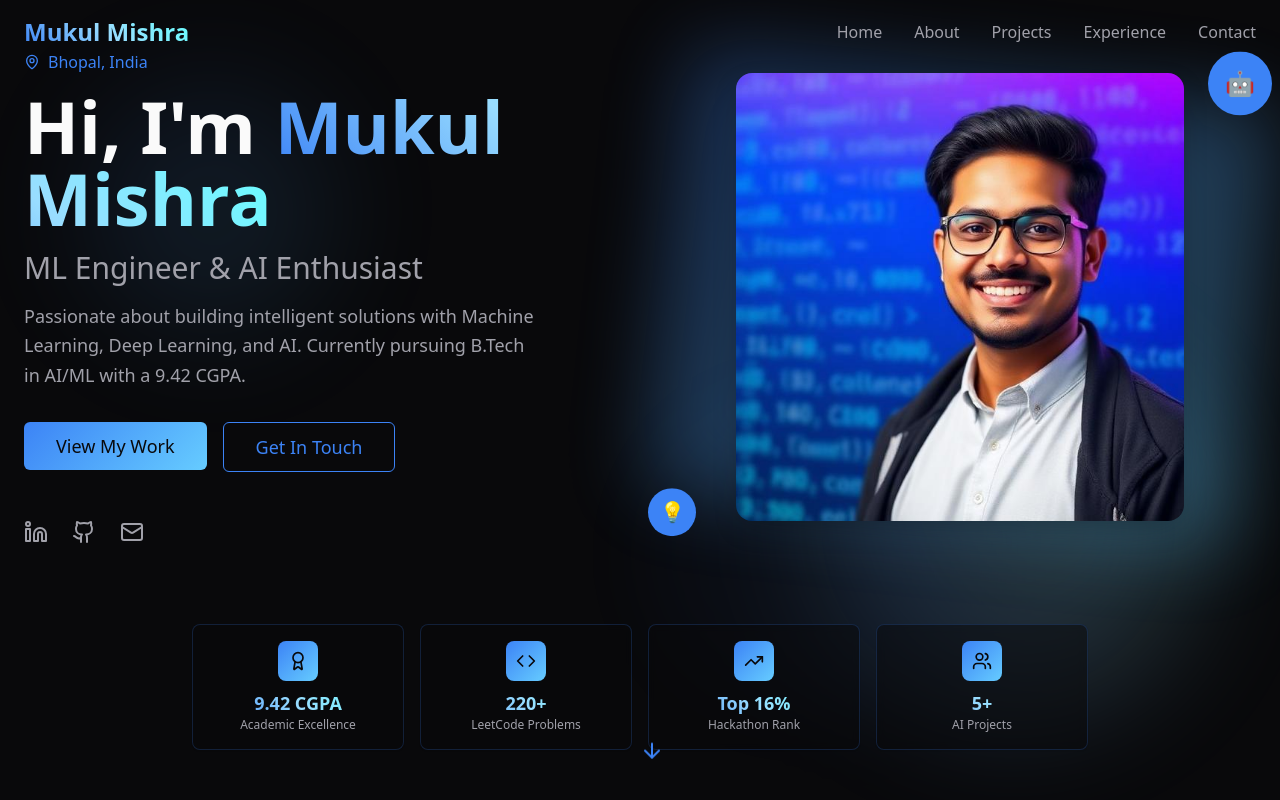
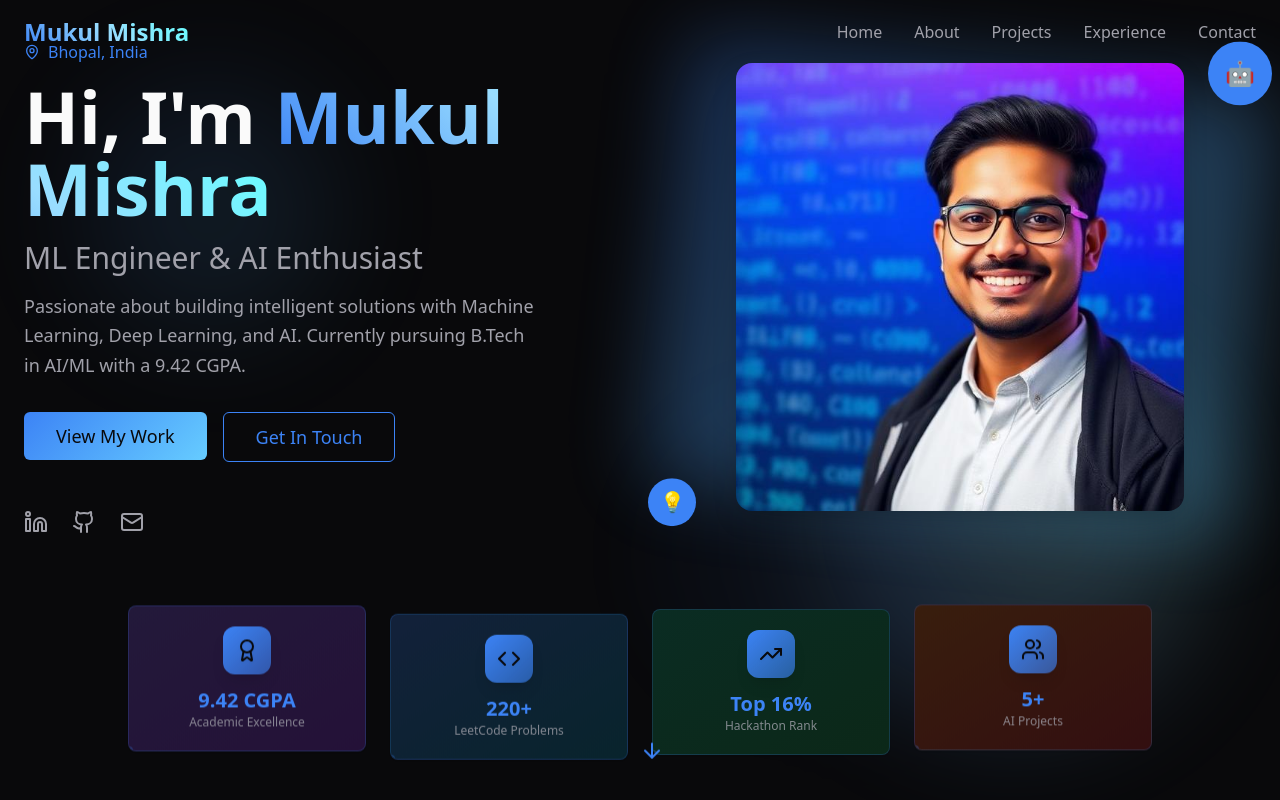
Before and after one commit to Mishra123456/bhopal-blue-showcase, a React (Vite) app: page / in a window 1280 px wide. Shown: the top 800 px of the page. Built offline with nearby package versions, Linux system fonts and the light colour scheme.

Commit message:
Improve movement and gradients
Enhanced the portfolio's visual appeal by refining animations for smoother movement and updating gradients for a more dynamic look.

```diff
--- a/src/components/Hero.tsx
+++ b/src/components/Hero.tsx
@@ -104,25 +104,45 @@ const Hero = () => {
         </div>
 
         {/* Animated Feature Cards */}
-        <div className="mt-20 grid grid-cols-2 md:grid-cols-4 gap-4 max-w-4xl mx-auto">
+        <div className="mt-20 grid grid-cols-2 md:grid-cols-4 gap-6 max-w-5xl mx-auto">
           {[
-            { icon: Award, label: "9.42 CGPA", sublabel: "Academic Excellence", delay: "0ms" },
-            { icon: Code, label: "220+", sublabel: "LeetCode Problems", delay: "200ms" },
-            { icon: TrendingUp, label: "Top 16%", sublabel: "Hackathon Rank", delay: "400ms" },
-            { icon: Users, label: "5+", sublabel: "AI Projects", delay: "600ms" }
+            { icon: Award, label: "9.42 CGPA", sublabel: "Academic Excellence", delay: "0ms", gradient: "from-violet-500/20 to-purple-600/20" },
+            { icon: Code, label: "220+", sublabel: "LeetCode Problems", delay: "200ms", gradient: "from-blue-500/20 to-cyan-600/20" },
+            { icon: TrendingUp, label: "Top 16%", sublabel: "Hackathon Rank", delay: "400ms", gradient: "from-emerald-500/20 to-green-600/20" },
+            { icon: Users, label: "5+", sublabel: "AI Projects", delay: "600ms", gradient: "from-orange-500/20 to-red-600/20" }
           ].map((item, index) => (
             <Card
               key={index}
-              className="group hover:scale-105 transition-all duration-500 border-primary/20 hover:border-primary/40 hover:shadow-glow bg-card/50 backdrop-blur-sm"
-              style={{ animationDelay: item.delay }}
+              className={`group relative overflow-hidden hover:scale-110 hover:-translate-y-2 transition-all duration-700 ease-out border-primary/20 hover:border-primary/60 hover:shadow-glow bg-gradient-to-br ${item.gradient} backdrop-blur-sm animate-fade-in float`}
+              style={{
+                animationDelay: item.delay,
+                animationDuration: `${3000 + index * 500}ms`,
+                transform: `rotate(${Math.sin(index) * 2}deg)`
+              }}
             >
-              <CardContent className="p-4 text-center">
-                <div className="w-10 h-10 bg-gradient-primary rounded-lg mx-auto mb-2 flex items-center justify-center group-hover:scale-110 transition-transform duration-300">
-                  <item.icon className="w-5 h-5 text-primary-foreground" />
+              {/* Animated background gradient */}
+              <div className="absolute inset-0 bg-gradient-to-br from-primary/5 via-transparent to-accent/5 opacity-0 group-hover:opacity-100 transition-opacity duration-500"></div>
+
+              {/* Floating particles effect */}
+              <div className="absolute inset-0 overflow-hidden">
+                <div className="absolute -top-2 -right-2 w-4 h-4 bg-primary/30 rounded-full animate-ping"></div>
+                <div className="absolute -bottom-1 -left-1 w-2 h-2 bg-accent/40 rounded-full animate-pulse delay-300"></div>
+              </div>
+
+              <CardContent className="relative p-5 text-center">
+                <div className="w-12 h-12 bg-gradient-to-br from-primary to-primary/60 rounded-xl mx-auto mb-3 flex items-center justify-center group-hover:scale-125 group-hover:rotate-12 transition-all duration-500 shadow-lg">
+                  <item.icon className="w-6 h-6 text-primary-foreground drop-shadow-sm" />
                 </div>
-                <div className="text-lg font-bold gradient-text">{item.label}</div>
-                <div className="text-xs text-muted-foreground">{item.sublabel}</div>
+                <div className="text-xl font-bold bg-gradient-to-r from-primary to-accent bg-clip-text text-transparent group-hover:scale-105 transition-transform duration-300">
+                  {item.label}
+                </div>
+                <div className="text-xs text-muted-foreground/80 group-hover:text-muted-foreground transition-colors duration-300">
+                  {item.sublabel}
+                </div>
               </CardContent>
+
+              {/* Hover glow effect */}
+              <div className="absolute inset-0 rounded-lg bg-gradient-to-r from-primary/20 to-accent/20 opacity-0 group-hover:opacity-100 transition-opacity duration-500 blur-xl"></div>
             </Card>
           ))}
         </div>
```
